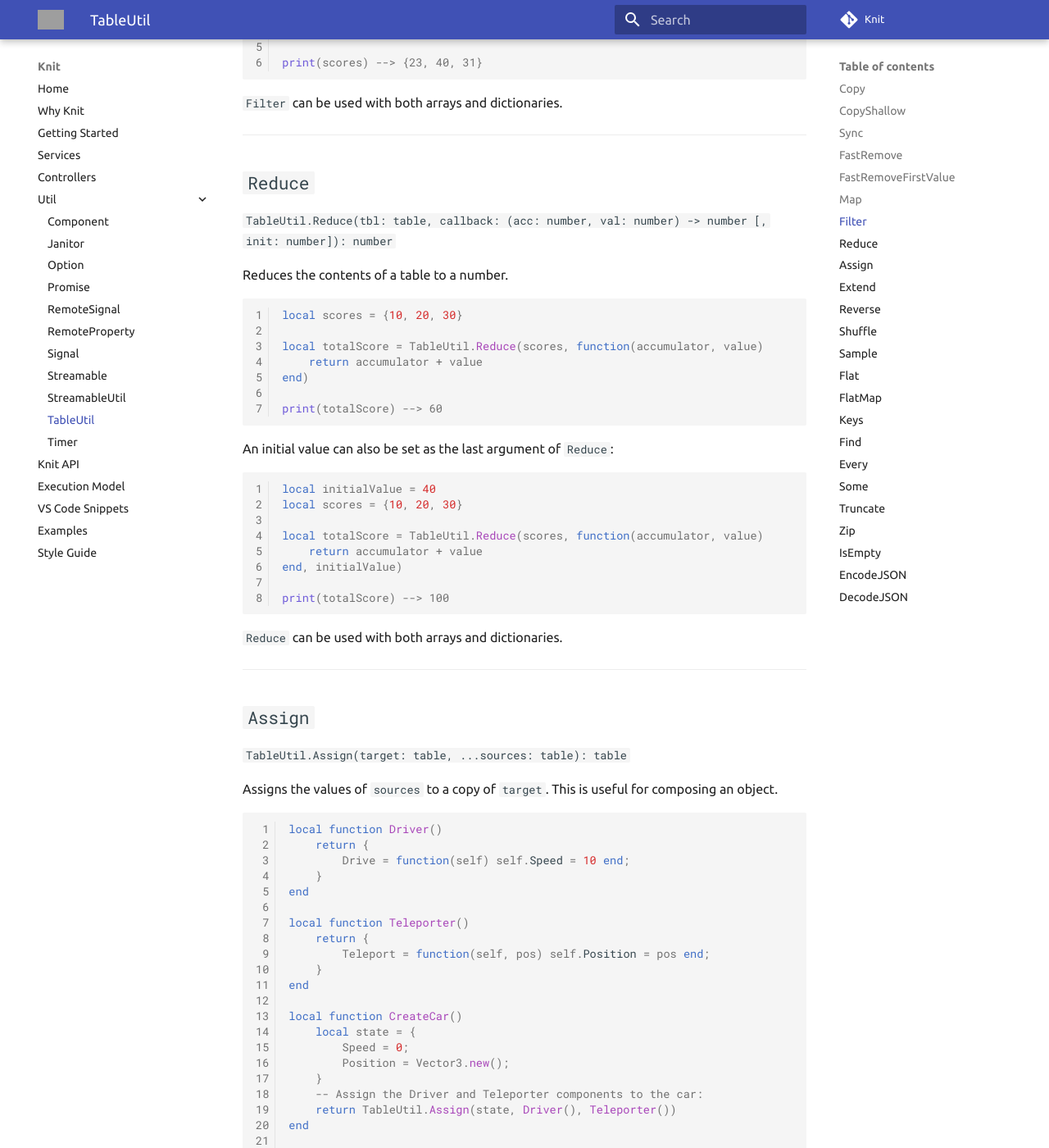
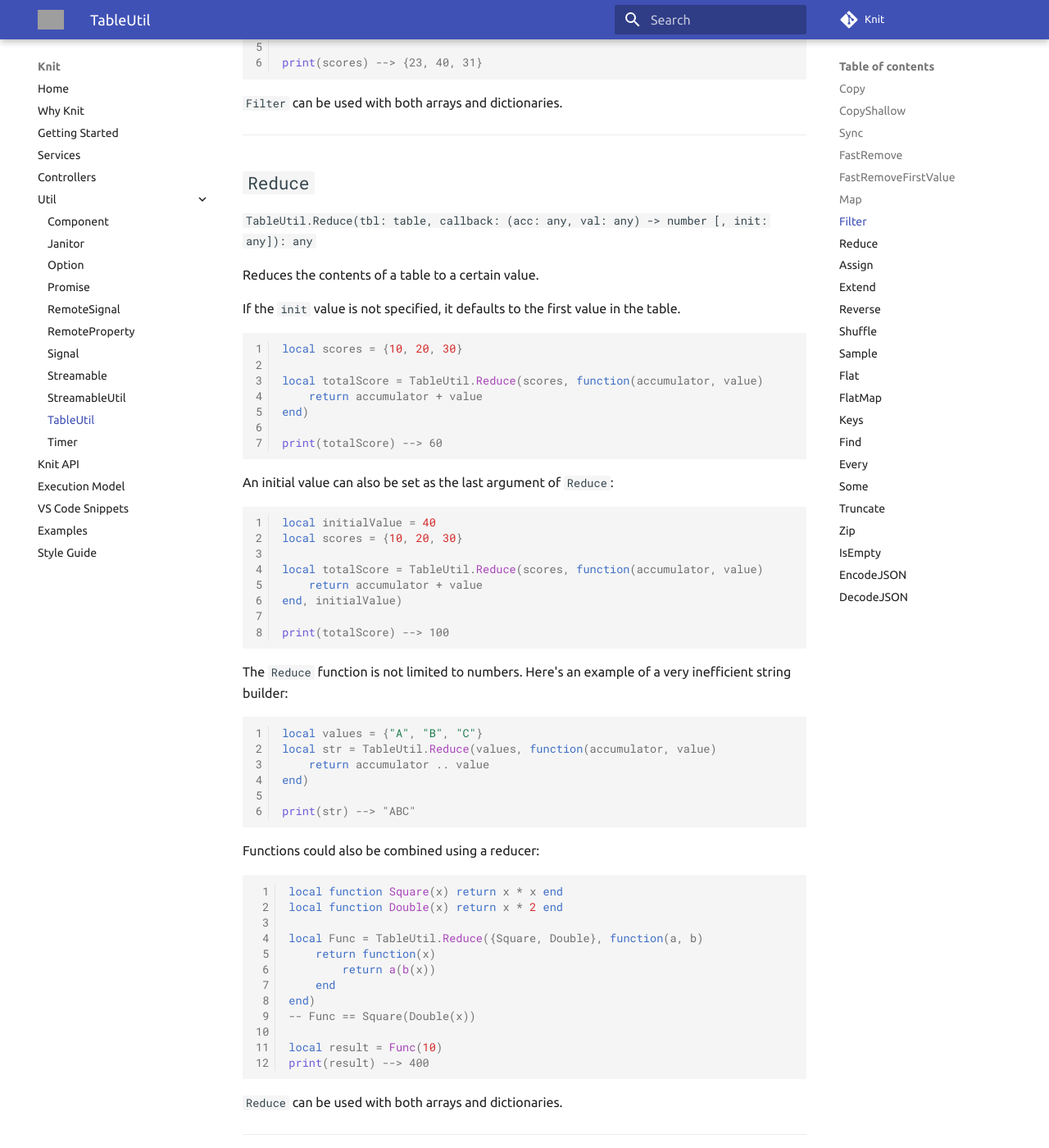
Before and after one commit to Sleitnick/Knit, an MkDocs documentation site: the page built from docs/util/tableutil.md, in a window 1280 px wide and 1400 px high, scrolled down 4093 px. Shown: the whole window at 82% size. Built offline with MkDocs 1.6.1 and Material for MkDocs 9.7.7, drawn with Linux system fonts in a browser that asks for light colours; comment, search, counter and statistics services are not loaded; grey boxes are pictures that could not be loaded.

Commit message:
Fix TableUtil.Reduce

````diff
--- a/docs/util/tableutil.md
+++ b/docs/util/tableutil.md
@@ -174,9 +174,11 @@ print(scores) --> {23, 40, 31}
 ---------------
 
 ## `Reduce`
-`TableUtil.Reduce(tbl: table, callback: (acc: number, val: number) -> number [, init: number]): number`
+`TableUtil.Reduce(tbl: table, callback: (acc: any, val: any) -> number [, init: any]): any`
 
-Reduces the contents of a table to a number.
+Reduces the contents of a table to a certain value.
+
+If the `init` value is not specified, it defaults to the first value in the table.
 
 ```lua
 local scores = {10, 20, 30}
@@ -198,6 +200,32 @@ local totalScore = TableUtil.Reduce(scores, function(accumulator, value)
 end, initialValue)
 
 print(totalScore) --> 100
+```
+
+The `Reduce` function is not limited to numbers. Here's an example of a very inefficient string builder:
+```lua
+local values = {"A", "B", "C"}
+local str = TableUtil.Reduce(values, function(accumulator, value)
+	return accumulator .. value
+end)
+
+print(str) --> "ABC"
+```
+
+Functions could also be combined using a reducer:
+```lua
+local function Square(x) return x * x end
+local function Double(x) return x * 2 end
+
+local Func = TableUtil.Reduce({Square, Double}, function(a, b)
+	return function(x)
+		return a(b(x))
+	end
+end)
+-- Func == Square(Double(x))
+
+local result = Func(10)
+print(result) --> 400
 ```
 
 `Reduce` can be used with both arrays and dictionaries.
````
Also changed, not shown: 2 other files.
